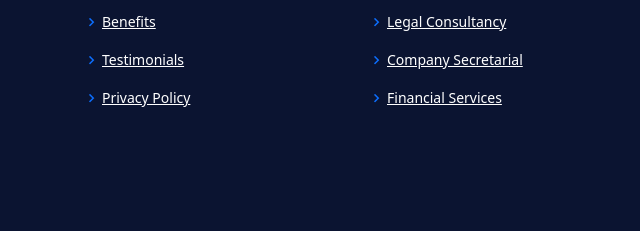
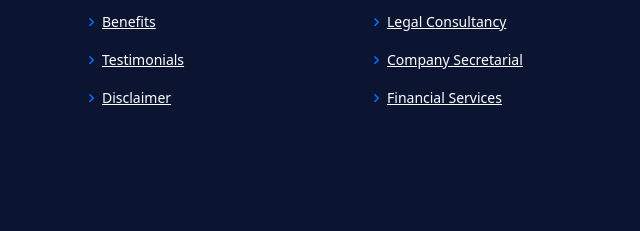
Before and after one commit to Silk-Road-Studio-Main/sr-villa-campaign-landing-page-1, a plain HTML site: page index.html in a window 1280 px wide. Shown: the part 5038-5269 px from the top of the page, 0-640 px from the left. Drawn offline with nearby package versions, Linux system fonts and the light colour scheme.

Commit message:
Changed wordings in the footer

```diff
--- a/index.html
+++ b/index.html
@@ -297,7 +297,7 @@
                           <li><i class="bx bx-chevron-right"></i> <a href="#">About Us</a></li>
                           <li><i class="bx bx-chevron-right"></i> <a href="#">Benefits</a></li>
                           <li><i class="bx bx-chevron-right"></i> <a href="#">Testimonials</a></li>
-                          <li><i class="bx bx-chevron-right"></i> <a href="#">Privacy Policy</a></li>
+                          <li><i class="bx bx-chevron-right"></i> <a href="#">Disclaimer</a></li>
                       </ul>
                   </div>
                   <div class="col-lg-3 col-md-6 footer-links">
```
